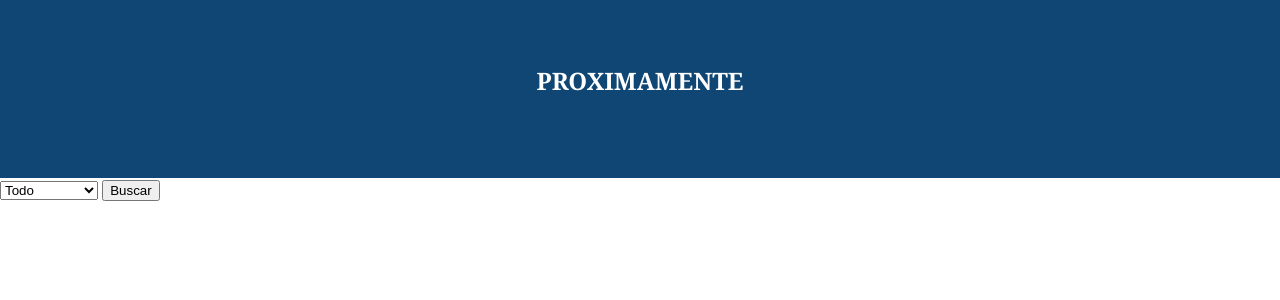
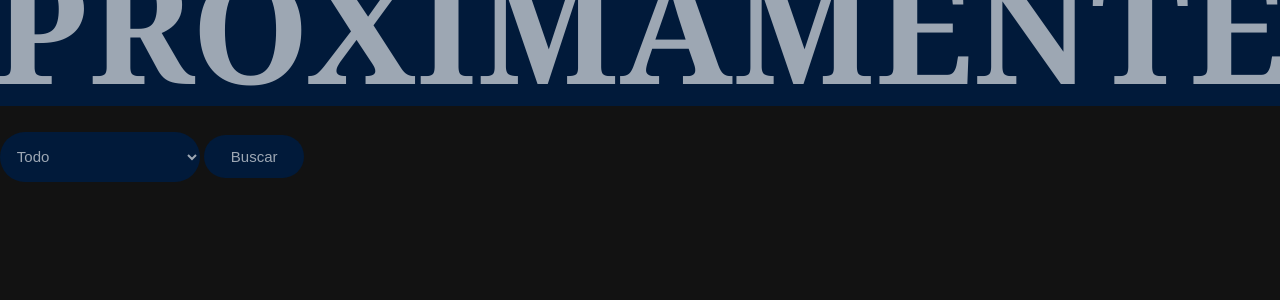
Before and after one commit to andressalazar08/tmdb_grupo2, a Flask app: page /proximos in a window 1280 px wide. Shown: the top 300 px of the page. Run offline with Flask 3, Linux system fonts and the light colour scheme; data that the repository does not hold is empty.

Commit message:
actualizacion de pagina

```diff
--- a/static/proximos.css
+++ b/static/proximos.css
@@ -1,17 +1,44 @@
 body {
     font-family: Georgia, 'Times New Roman', Times, serif;
     margin: 0%;
-    }
+    background-color: #121212;
+    color: white;
+}
 
 
 .titulo{
-    background-color: rgb(16, 70, 116);
-    color: rgb(255, 255, 255);
-    margin-top: 0%;
-    height: 50px;
-    padding: 5%;
+    font-size: 150px;
+    background-color: rgb(1, 26, 58);
+    color: rgba(255, 255, 255, 0.614);
+    height: 55px;
+    padding: 2%;
     font-family: Georgia, 'Times New Roman', Times, serif;
     margin: 0%;
     display: flex;
     justify-content: center;
+    line-height: 1%;
     }
+select {
+    background-color: rgb(1,26,58);
+    color: rgba(255, 255, 255, 0.614);
+    width: 200px;
+    padding: 1%;
+    height: 50px;
+    margin-top: 2%;
+    font-size: 15px;
+    border: none;
+    border-radius: 50px;
+}
+button{
+    background-color: rgb(1,26,58);
+    color: rgba(255, 255, 255, 0.614);
+    width: 100px;
+    padding: 1%;
+    margin-top: 15px;
+    border: none;
+    border-radius: 50px;
+    font-size: 15px;
+}
+.contenedor{
+
+}
--- a/templates/proximos.html
+++ b/templates/proximos.html
@@ -8,7 +8,6 @@
 </head>
 <body>
      <h2 class="titulo">PROXIMAMENTE</h2>
-    <a class="imagenes" href="https://api.themoviedb.org/3/movie/upcoming?api_key={API_KEY}&language=es-ES&page=1"></a>
     <form method="get">
             <select name="Ordenar">
                 <option value="1">Todo</option>
@@ -16,12 +15,15 @@
                 <option value="title">Titulo (A-Z)</option>
                 <option value="popularity">Popularidad</option>
                 <option value="vote_average">Mas votadas</option>
+                <button type="submit">Buscar</button>
             </select>
-        <button type="submit">Buscar</button>
-    </form>
-    {% for pelicula in datos  %}
-        <h3>{{ pelicula.title }}</h3>
-        <img src="https://image.tmdb.org/t/p/w200{{ pelicula.poster_path }}" alt="{{ pelicula.title }}">
+            <button type="submit">Buscar</button>
+        </form>
+         {% for pelicula in datos  %}
+         <div class="contenedor">
+            <h3>{{ pelicula.title }}</h3>
+            <img  src="https://image.tmdb.org/t/p/w200{{ pelicula.poster_path }}" alt="{{ pelicula.title }}">
+        </div>
     {% endfor %}
     </a>
 </body>
```
